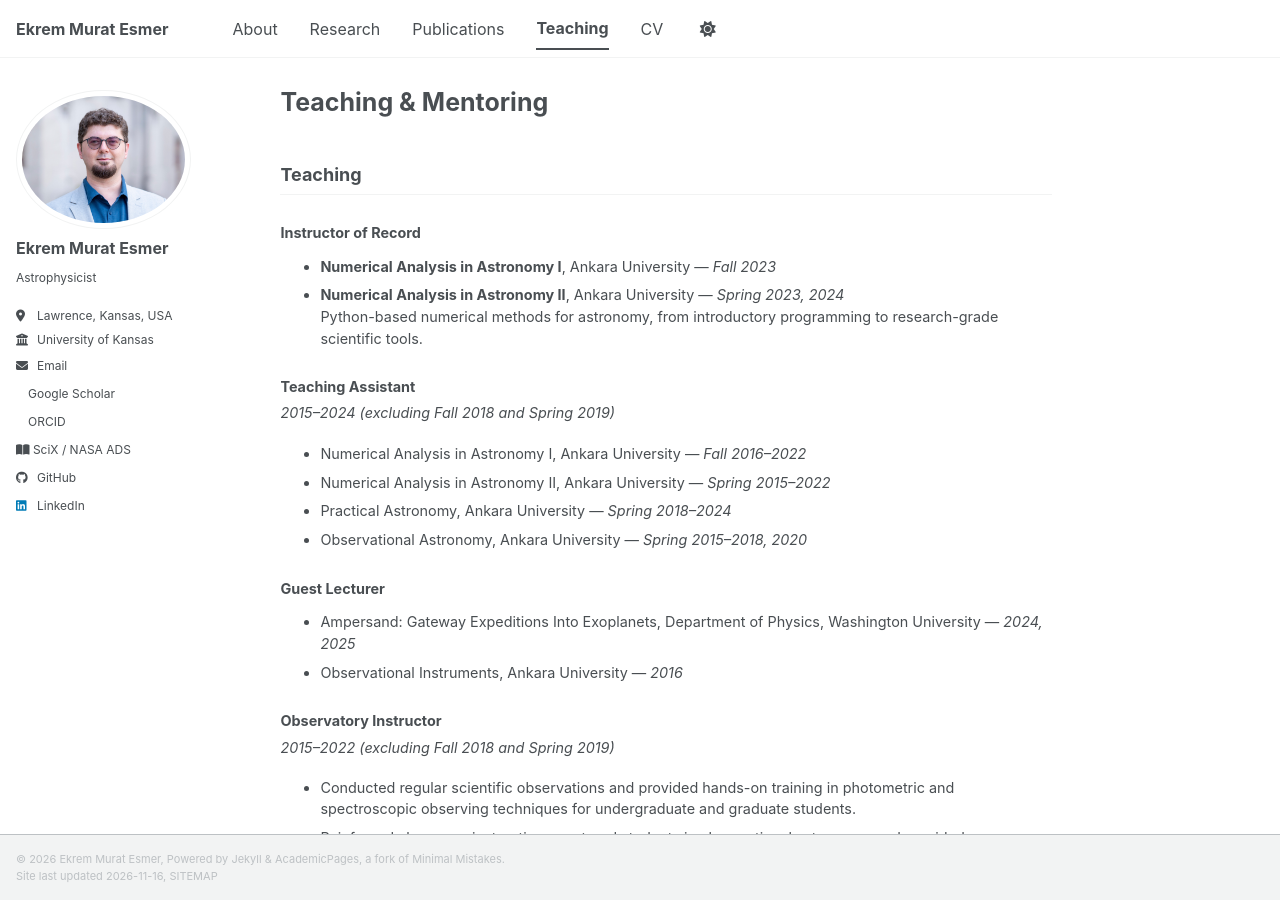
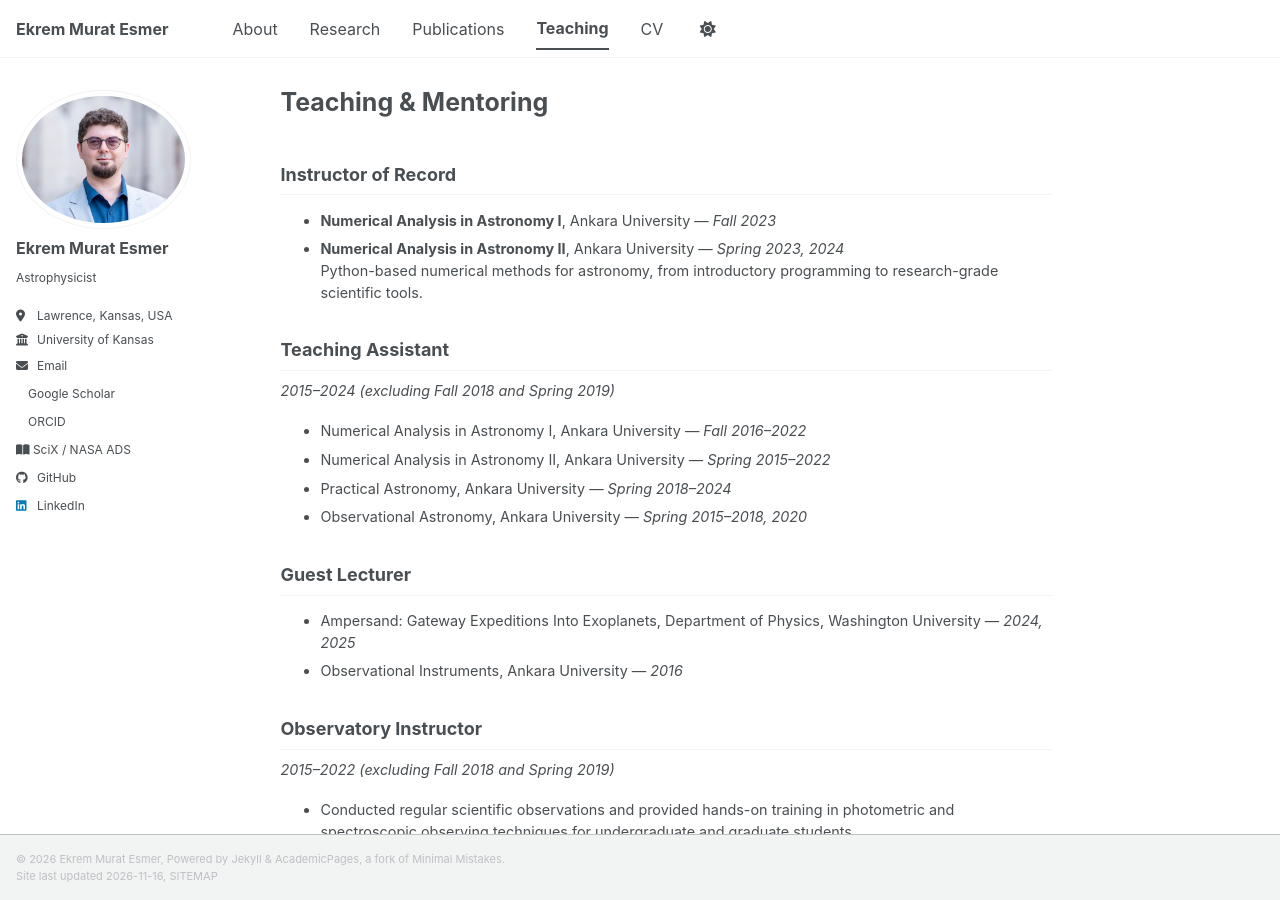
Before and after one commit to ekremesmer/ekremesmer.github.io, a Jekyll site: the page built from _pages/teaching.md, in a window 1280 px wide and 900 px high. Built offline with Jekyll 4.4.1, drawn with Linux system fonts in a browser that asks for light colours; a style sheet for code colours, icons or effects is not loaded.

Commit message:
Teaching page: remove mentee names and duplicate heading

```diff
--- a/_pages/teaching.md
+++ b/_pages/teaching.md
@@ -5,30 +5,28 @@ permalink: /teaching/
 author_profile: true
 ---
 
-## Teaching
-
-### Instructor of Record
+## Instructor of Record
 - **Numerical Analysis in Astronomy I**, Ankara University — *Fall 2023*
 - **Numerical Analysis in Astronomy II**, Ankara University — *Spring 2023, 2024*
   Python-based numerical methods for astronomy, from introductory programming to research-grade scientific tools.
 
-### Teaching Assistant
+## Teaching Assistant
 *2015–2024 (excluding Fall 2018 and Spring 2019)*
 - Numerical Analysis in Astronomy I, Ankara University — *Fall 2016–2022*
 - Numerical Analysis in Astronomy II, Ankara University — *Spring 2015–2022*
 - Practical Astronomy, Ankara University — *Spring 2018–2024*
 - Observational Astronomy, Ankara University — *Spring 2015–2018, 2020*
 
-### Guest Lecturer
+## Guest Lecturer
 - Ampersand: Gateway Expeditions Into Exoplanets, Department of Physics, Washington University — *2024, 2025*
 - Observational Instruments, Ankara University — *2016*
 
-### Observatory Instructor
+## Observatory Instructor
 *2015–2022 (excluding Fall 2018 and Spring 2019)*
 - Conducted regular scientific observations and provided hands-on training in photometric and spectroscopic observing techniques for undergraduate and graduate students.
 - Reinforced classroom instruction, mentored students in observational astronomy, and provided individualized academic and technical guidance.
 
-### Curriculum and Educational Development
+## Curriculum and Educational Development
 - **ExoCore Open Science Curriculum** (NASA's Transform to Open Science) — *2025*
   Developed interactive Jupyter-based modules on celestial dynamics for an open-access curriculum that lowers the entry barrier to exoplanet research for students and early-career researchers.
 - **Curriculum Development and Revision Committee**, Ankara University — *2018*
```
